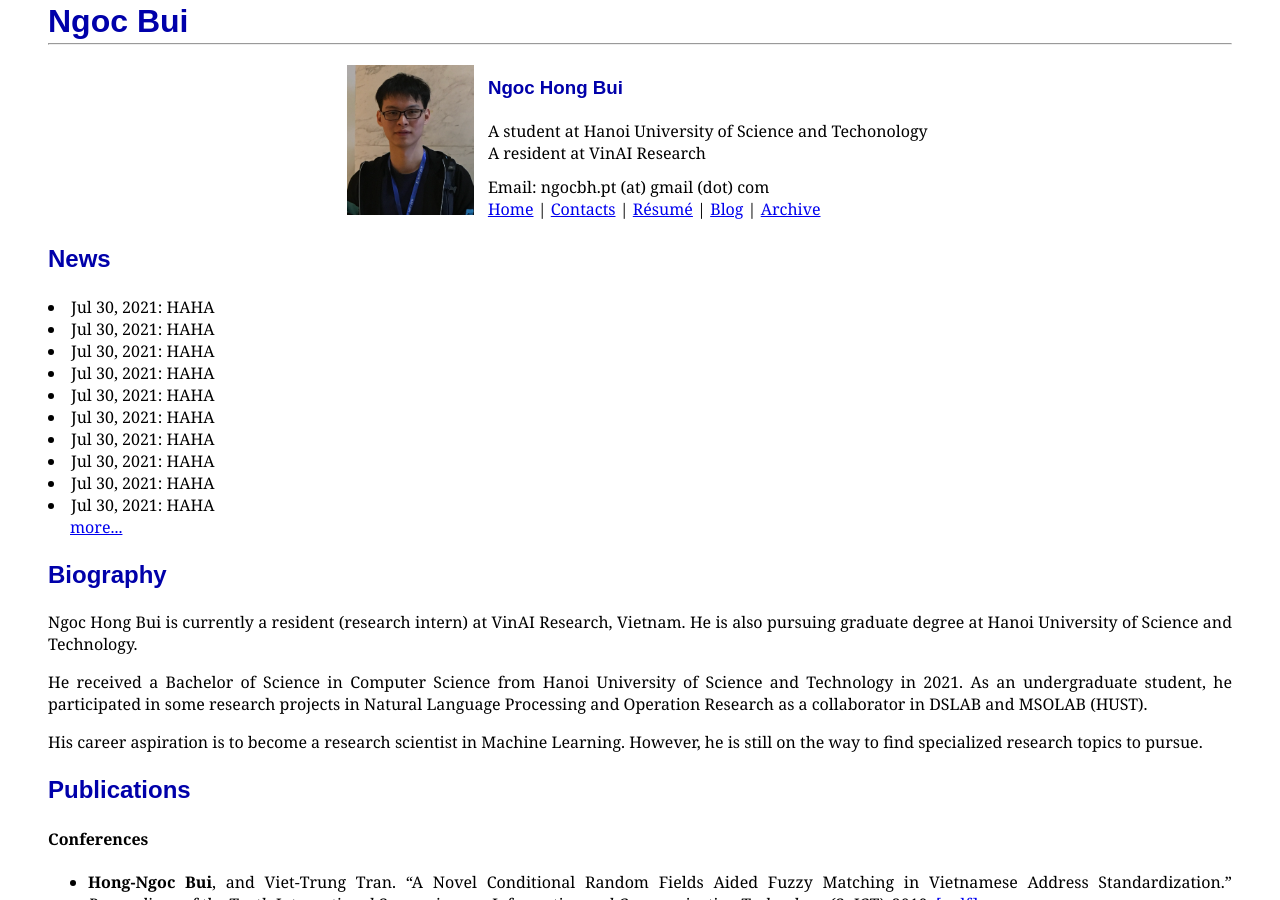
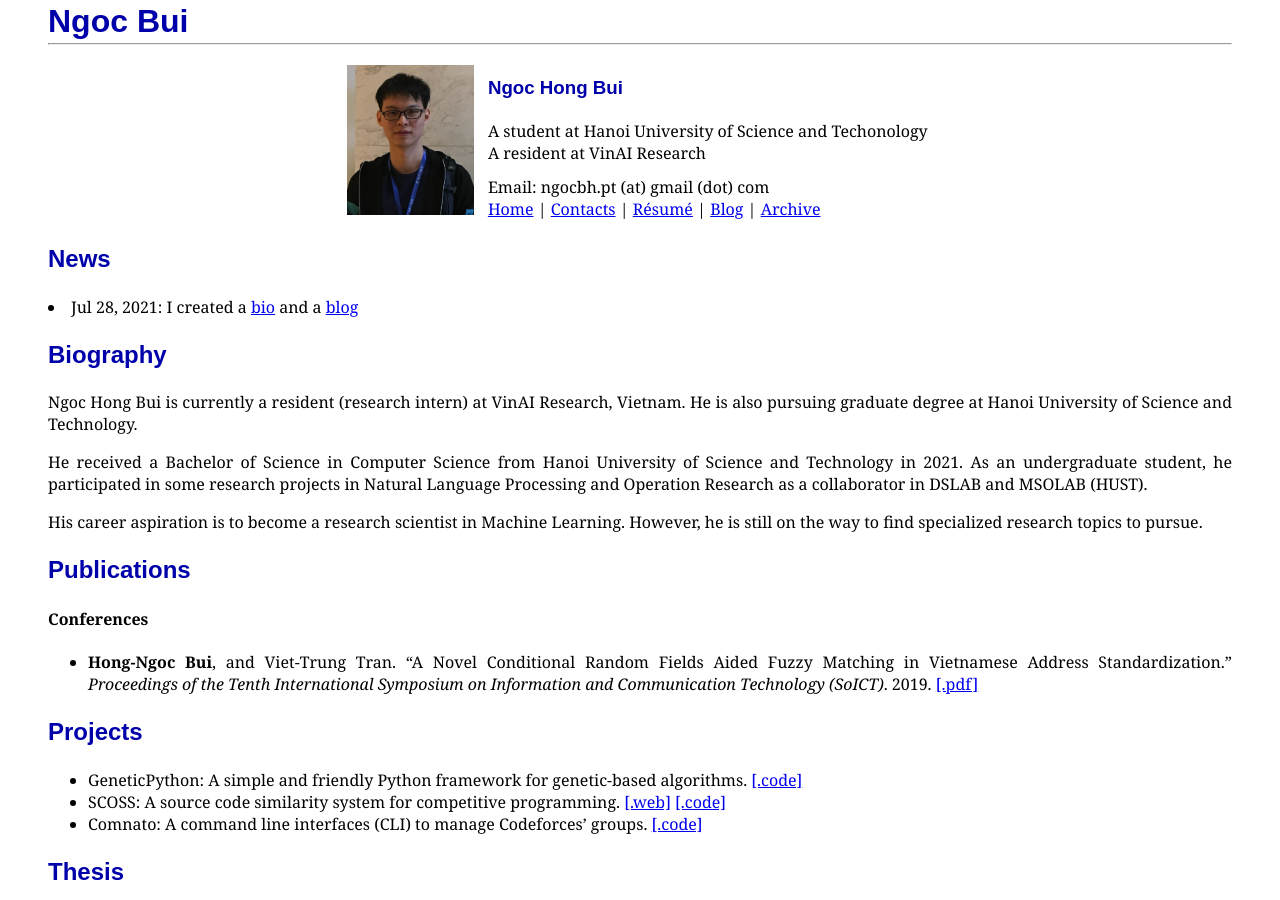
Before and after one commit to ngocbh/ngocbh.github.io, a Jekyll site: the page built from index.md, in a window 1280 px wide and 900 px high. Built offline with Jekyll 4.4.1, drawn with Linux system fonts in a browser that asks for light colours; some of the changed lines change nothing that is shown.

Commit message:
update news

```diff
--- a/_data/news.yml
+++ b/_data/news.yml
@@ -1,89 +1,10 @@
 - date: 2021-07-28
   content: I created a <a href="https://ngocbh.github.io">bio</a> and a [blog](https://ngocbh.github.io/blog)
 
-- date: 2021-07-30
-  content: HAHA
+# - date: 2021-07-30
+  # content: |
+    # Several text lines:
 
-- date: 2021-07-28
-  content: I created a <a href="https://ngocbh.github.io">bio</a> and a [blog](https://ngocbh.github.io/blog)
+            # - with some ajsdlfka
 
-- date: 2021-07-30
-  content: HAHA
-
-- date: 2021-07-28
-  content: I created a <a href="https://ngocbh.github.io">bio</a> and a [blog](https://ngocbh.github.io/blog)
-
-- date: 2021-07-30
-  content: HAHA
-
-- date: 2021-07-28
-  content: I created a <a href="https://ngocbh.github.io">bio</a> and a [blog](https://ngocbh.github.io/blog)
-
-- date: 2021-07-30
-  content: HAHA
-
-- date: 2021-07-28
-  content: I created a <a href="https://ngocbh.github.io">bio</a> and a [blog](https://ngocbh.github.io/blog)
-
-- date: 2021-07-30
-  content: HAHA
-
-- date: 2021-07-28
-  content: I created a <a href="https://ngocbh.github.io">bio</a> and a [blog](https://ngocbh.github.io/blog)
-
-- date: 2021-07-30
-  content: HAHA
-
-- date: 2021-07-28
-  content: I created a <a href="https://ngocbh.github.io">bio</a> and a [blog](https://ngocbh.github.io/blog)
-
-- date: 2021-07-30
-  content: HAHA
-
-- date: 2021-07-28
-  content: I created a <a href="https://ngocbh.github.io">bio</a> and a [blog](https://ngocbh.github.io/blog)
-
-- date: 2021-07-30
-  content: HAHA
-
-- date: 2021-07-28
-  content: I created a <a href="https://ngocbh.github.io">bio</a> and a [blog](https://ngocbh.github.io/blog)
-
-- date: 2021-07-30
-  content: HAHA
-
-- date: 2021-07-28
-  content: I created a <a href="https://ngocbh.github.io">bio</a> and a [blog](https://ngocbh.github.io/blog)
-
-- date: 2021-07-30
-  content: HAHA
-
-- date: 2021-07-28
-  content: I created a <a href="https://ngocbh.github.io">bio</a> and a [blog](https://ngocbh.github.io/blog)
-
-- date: 2021-07-30
-  content: HAHA
-
-- date: 2021-07-28
-  content: I created a <a href="https://ngocbh.github.io">bio</a> and a [blog](https://ngocbh.github.io/blog)
-
-- date: 2021-07-30
-  content: HAHA
-
-- date: 2021-07-28
-  content: I created a <a href="https://ngocbh.github.io">bio</a> and a [blog](https://ngocbh.github.io/blog)
-
-- date: 2021-07-30
-  content: HAHA
-
-- date: 2021-07-28
-  content: I created a <a href="https://ngocbh.github.io">bio</a> and a [blog](https://ngocbh.github.io/blog)
-
-- date: 2021-07-30
-  content: HAHA
-
-- date: 2021-07-28
-  content: I created a <a href="https://ngocbh.github.io">bio</a> and a [blog](https://ngocbh.github.io/blog)
-
-- date: 2021-07-30
-  content: HAHA
+            # - asjdfalsdkf
```
